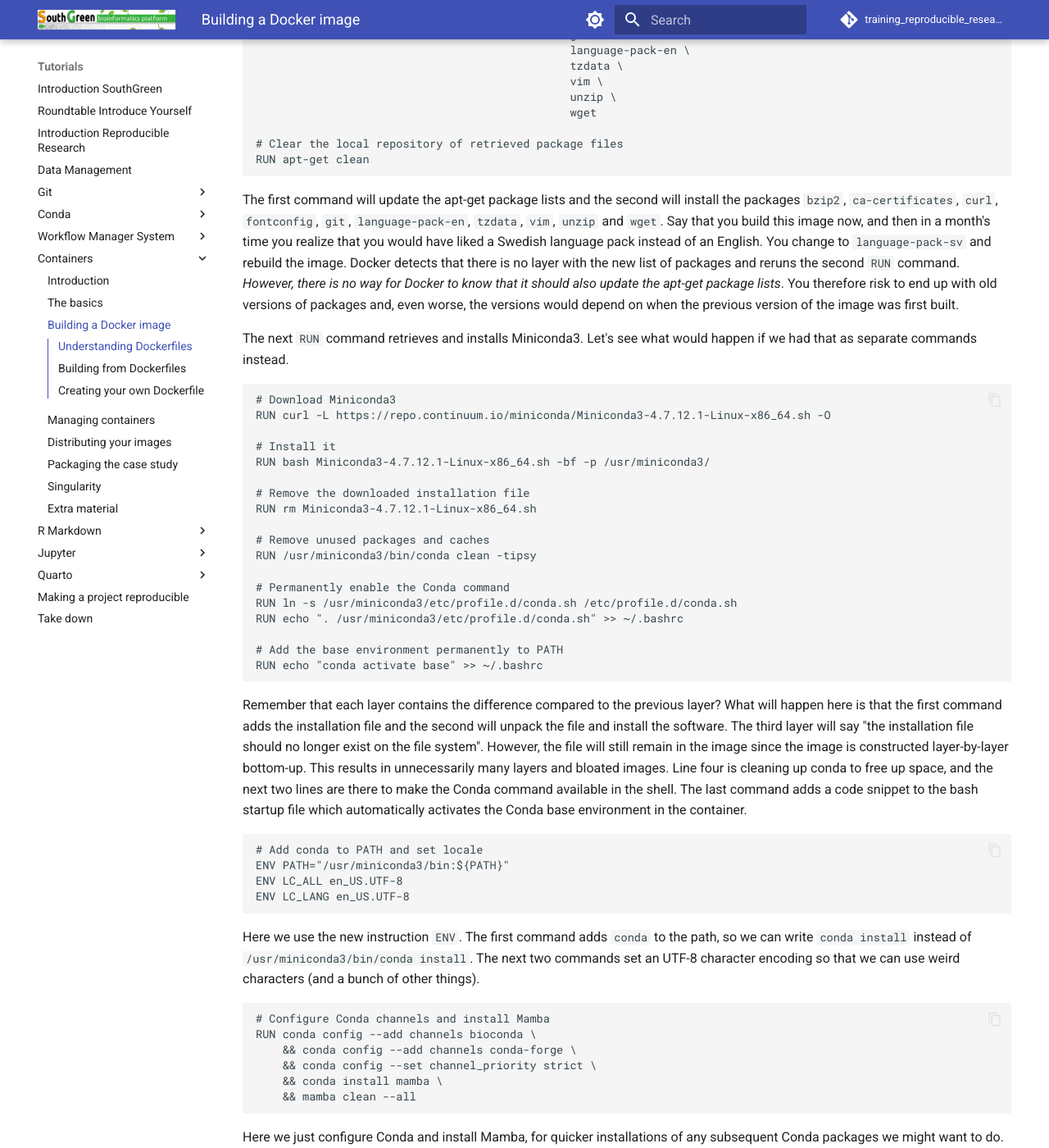
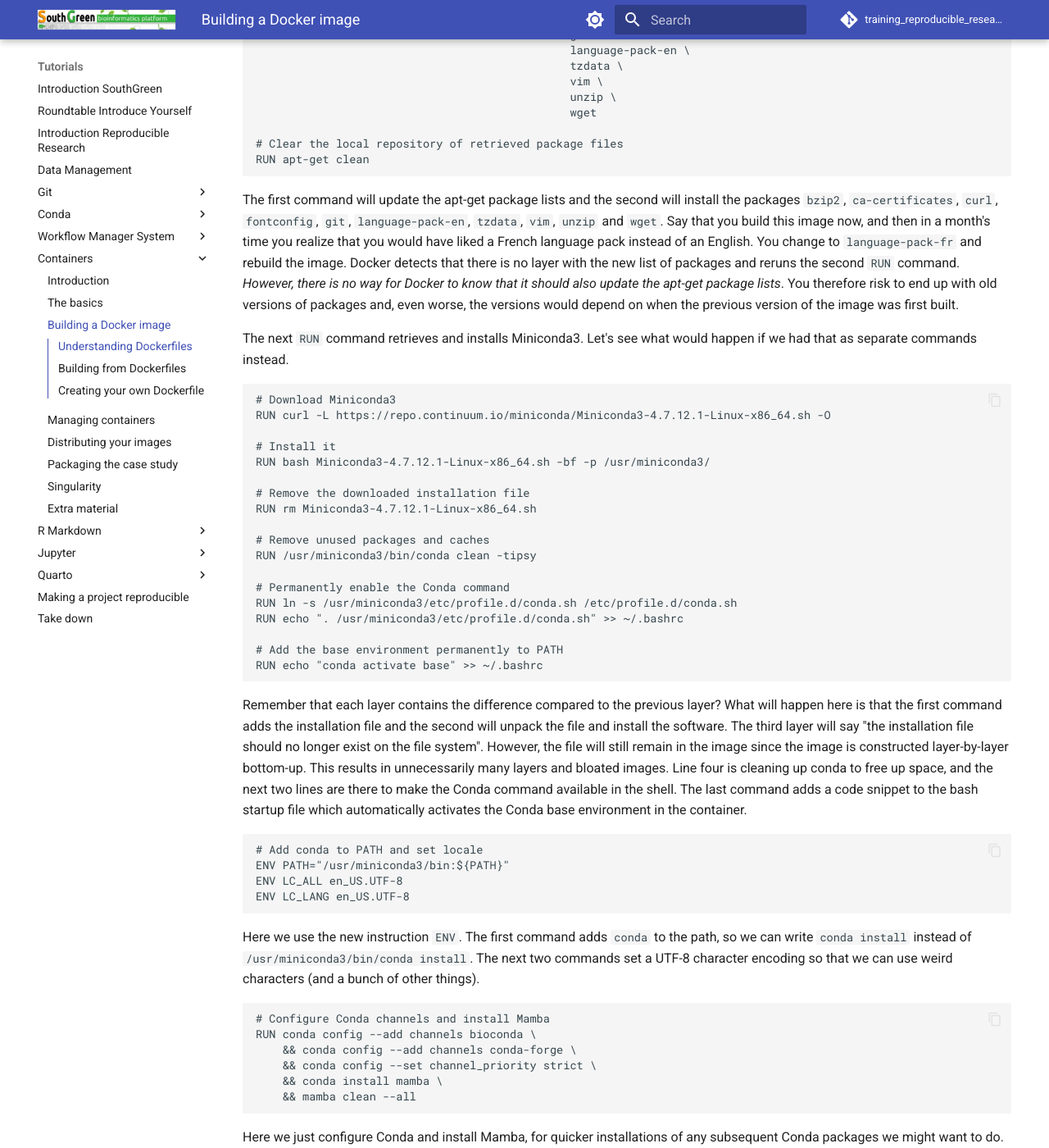
Before and after one commit to SouthGreenPlatform/training_reproducible_research, an MkDocs documentation site: the page built from docs/pages/containers/containers-3-building-images.md, in a window 1280 px wide and 1400 px high, scrolled down 2029 px. Shown: the whole window at 82% size. Built offline with MkDocs 1.6.1 and Material for MkDocs 9.7.7, drawn with Linux system fonts in a browser that asks for light colours; comment, search, counter and statistics services are not loaded.

Commit message:
sv to fr langage

````diff
--- a/docs/pages/containers/containers-3-building-images.md
+++ b/docs/pages/containers/containers-3-building-images.md
@@ -127,7 +127,7 @@ The first command will update the apt-get package lists and the second will
 install the packages `bzip2`, `ca-certificates`, `curl`, `fontconfig`, `git`,
 `language-pack-en`, `tzdata`, `vim`, `unzip` and `wget`. Say that you build this
 image now, and then in a month's time you realize that you would have liked a
-Swedish language pack instead of an English. You change to `language-pack-sv`
+French language pack instead of an English. You change to `language-pack-fr`
 and rebuild the image. Docker detects that there is no layer with the new
 list of packages and reruns the second `RUN` command. *However, there is no
 way for Docker to know that it should also update the apt-get package lists*.
@@ -179,7 +179,7 @@ ENV LC_LANG en_US.UTF-8
 
 Here we use the new instruction `ENV`. The first command adds `conda` to the
 path, so we can write `conda install` instead of `/usr/miniconda3/bin/conda install`.
-The next two commands set an UTF-8 character encoding so that we can use
+The next two commands set a UTF-8 character encoding so that we can use
 weird characters (and a bunch of other things).
 
 ```no-highlight
````
